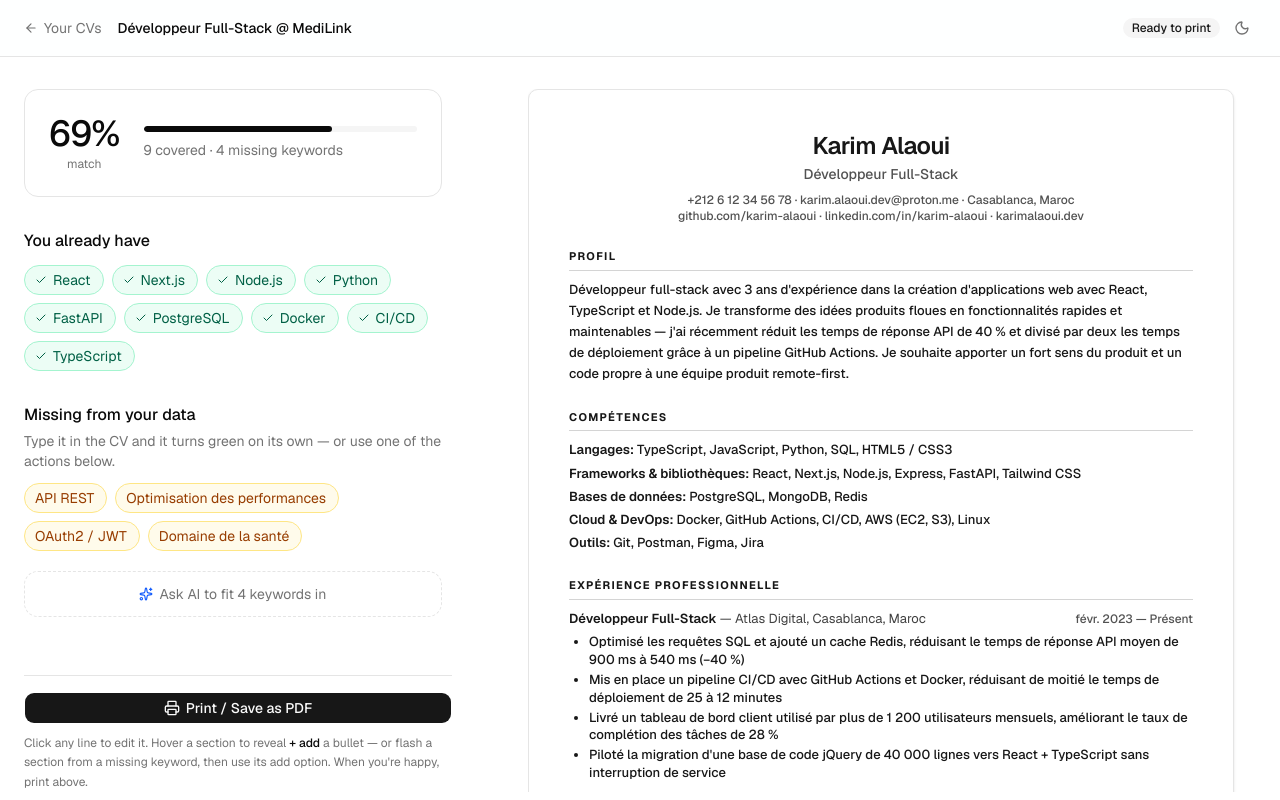
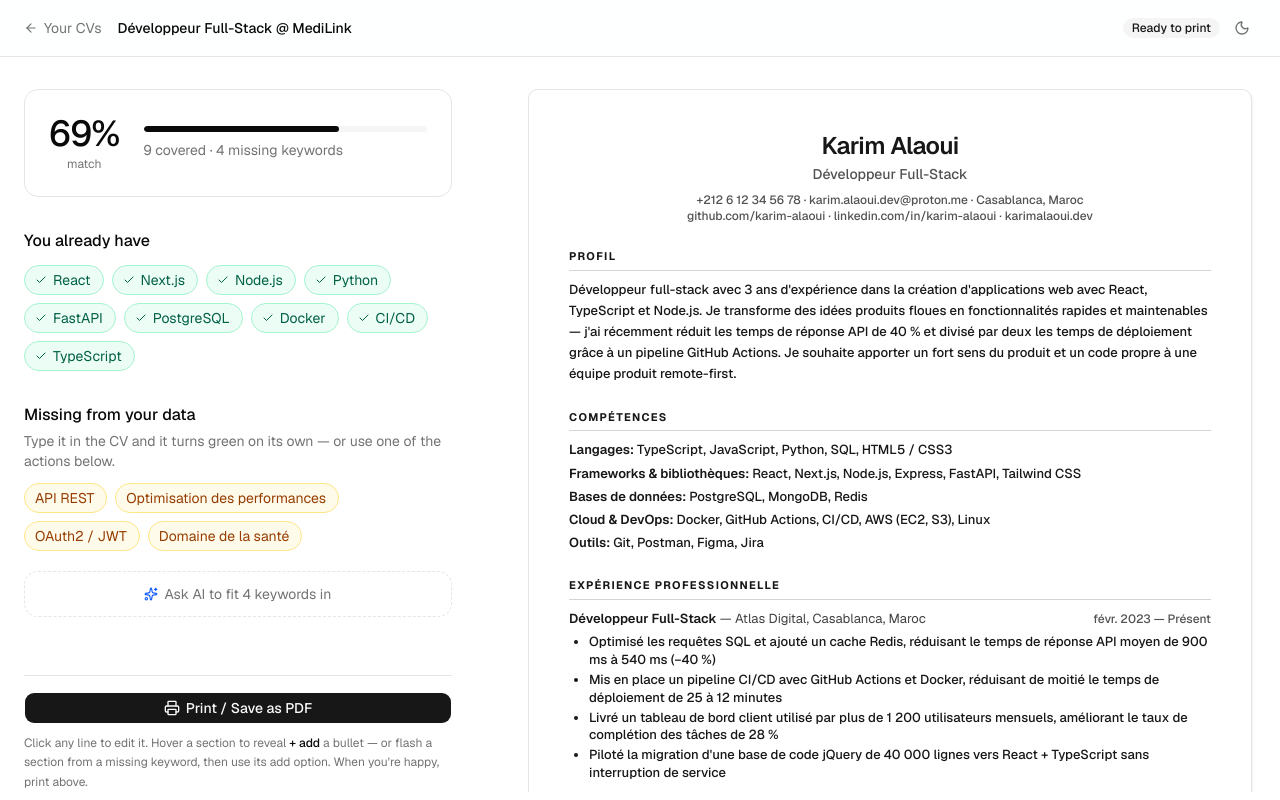
Before and after one commit to B00ZI/CVpolish, a Next.js app in the folder frontend/: page /jobs/job-medilink in a window 1280 px wide. Built offline with nearby package versions, Linux system fonts and the light colour scheme.

Commit message:
Scrollbar: webkit-only styling (no arrows in Chrome), remove reserved gutter

```diff
--- a/frontend/app/globals.css
+++ b/frontend/app/globals.css
@@ -179,11 +179,11 @@
   }
 }
 
-/* Slim dark scrollbar on the workspace panes, no arrows */
+/* Slim dark scrollbar on the workspace panes, no arrows.
+   -webkit-* only: scrollbar-width/scrollbar-color switch Chrome to the
+   standard engine, which re-enables the native arrow buttons */
 .cv-scroll {
-  scrollbar-width: thin;
-  scrollbar-color: rgb(163 163 163) transparent;
-  scrollbar-gutter: stable;
+  scrollbar-gutter: auto;
 }
 .cv-scroll::-webkit-scrollbar {
   width: 5px;
--- a/frontend/app/jobs/[id]/workspace.tsx
+++ b/frontend/app/jobs/[id]/workspace.tsx
@@ -348,7 +348,7 @@ export function Workspace({ jobId }: { jobId: string }) {
 
           {/* ===== Right: the live CV — scrolls independently; padding keeps
               the sheet from ending at the pane's bottom edge ===== */}
-          <div className="cv-scroll min-w-0 pb-24 lg:pr-6 print:h-auto print:overflow-visible print:pb-0 lg:h-full lg:overflow-y-auto">
+          <div className="cv-scroll min-w-0 pb-24 lg:pr-4 print:h-auto print:overflow-visible print:pb-0 lg:h-full lg:overflow-y-auto">
             <CvPreview profile={profile} job={job} onEditProfile={updateProfile} />
           </div>
         </div>
```
